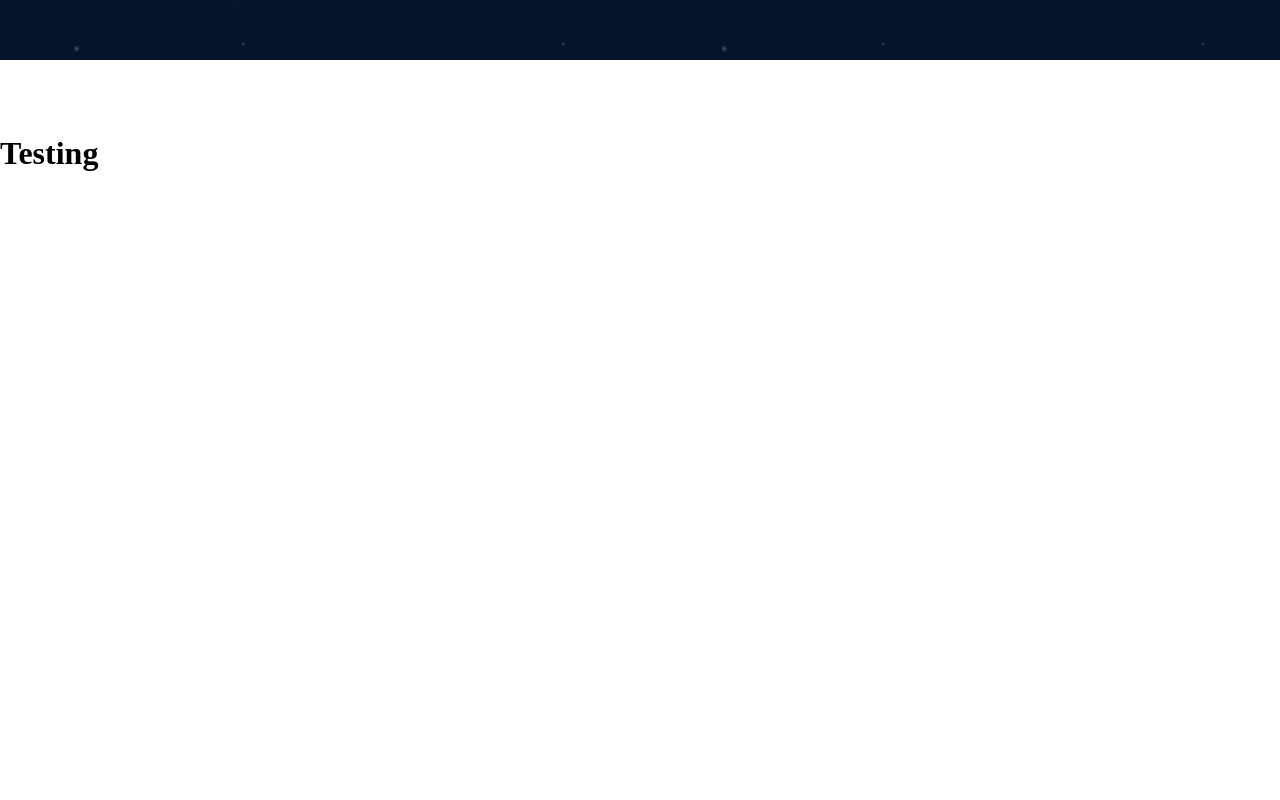
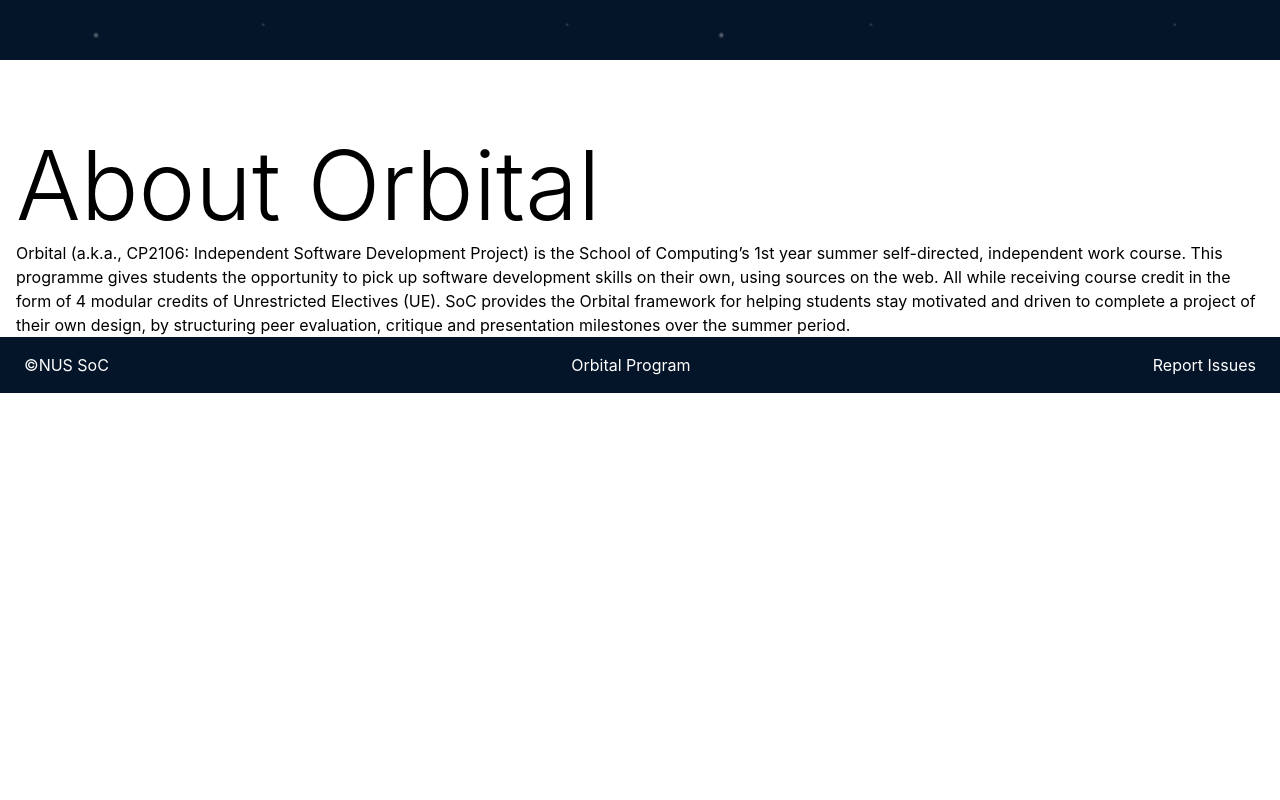
Before and after one commit to orbital-skylab/skylab-frontend, a Next.js app: page / in a window 1280 px wide. Shown: the part 740-1540 px from the top of the page. After the commit the page ends 1133 px from the top, so only its background shows below. Built offline with nearby package versions, Linux system fonts and the light colour scheme; no server answers.

Commit message:
feat: init basic about section

```diff
--- a/components/Body/Body.tsx
+++ b/components/Body/Body.tsx
@@ -8,6 +8,7 @@
         sx={{
           minHeight: "100vh",
           paddingTop: { xs: "56px", sm: "64px", md: "68.5px" },
+          paddingX: "1rem",
           height: "100%",
           display: "flex",
           flexDirection: "column",
--- a/components/Hero/Hero.tsx
+++ b/components/Hero/Hero.tsx
@@ -1,6 +1,4 @@
-import { Translate } from "@mui/icons-material";
 import { Box, Typography, Stack } from "@mui/material";
-import Image from "next/image";
 import { FC } from "react";
 import styles from "./Hero.module.scss";
 
@@ -11,6 +9,7 @@
         backgroundColor: "primary.main",
         position: "relative",
         top: { xs: "-56px", sm: "-64px", md: "-68.5px" },
+        left: "-16px",
         height: "100vh",
         width: "100vw",
         overflow: "hidden",
--- a/pages/index.tsx
+++ b/pages/index.tsx
@@ -1,20 +1,24 @@
 import type { NextPage } from "next";
 import Body from "@/components/Body";
-import { Box } from "@mui/system";
 import Hero from "@/components/Hero";
+import { Typography } from "@mui/material";
 
 const Home: NextPage = () => {
   return (
     <Body>
       <Hero />
-      <h1>Testing</h1>
-      <Box
-        sx={{
-          backgroundColor: "background.default",
-          height: "100vh",
-          width: "100vw",
-        }}
-      ></Box>
+      <Typography variant="h1">About Orbital</Typography>
+      <Typography variant="body1">
+        Orbital (a.k.a., CP2106: Independent Software Development Project) is
+        the School of Computing’s 1st year summer self-directed, independent
+        work course. This programme gives students the opportunity to pick up
+        software development skills on their own, using sources on the web. All
+        while receiving course credit in the form of 4 modular credits of
+        Unrestricted Electives (UE). SoC provides the Orbital framework for
+        helping students stay motivated and driven to complete a project of
+        their own design, by structuring peer evaluation, critique and
+        presentation milestones over the summer period.
+      </Typography>
     </Body>
   );
 };
```
